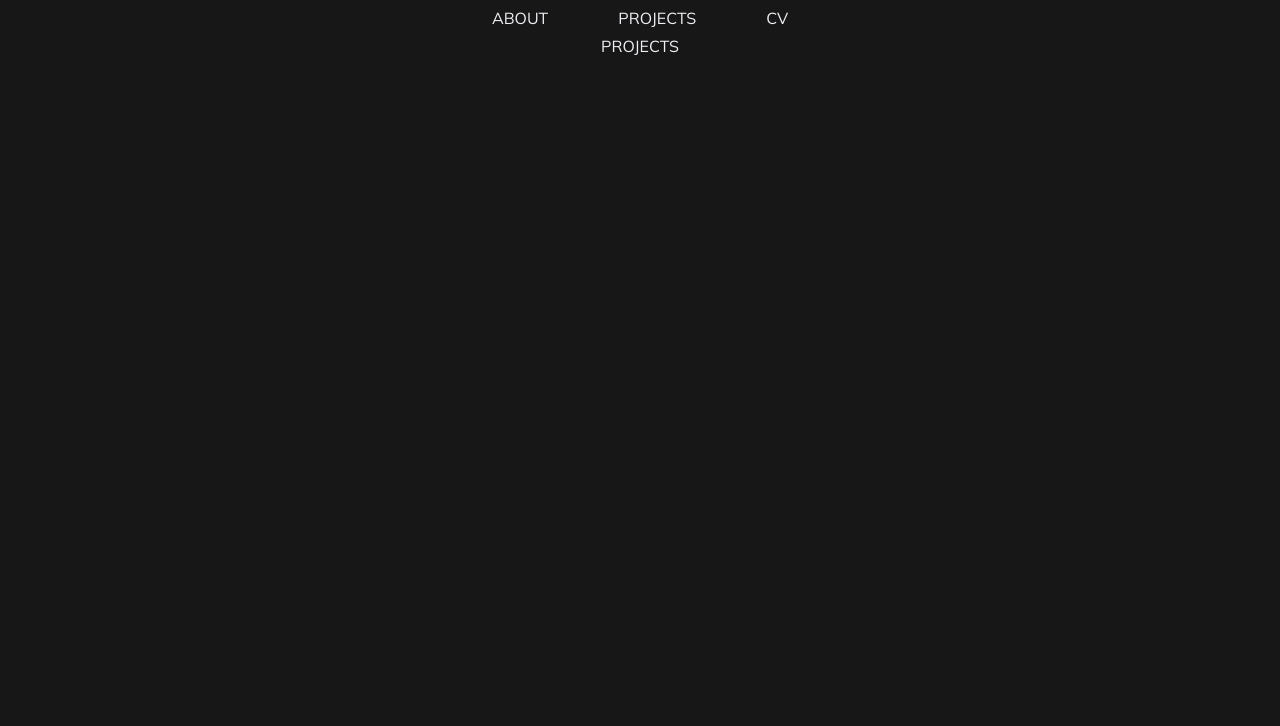
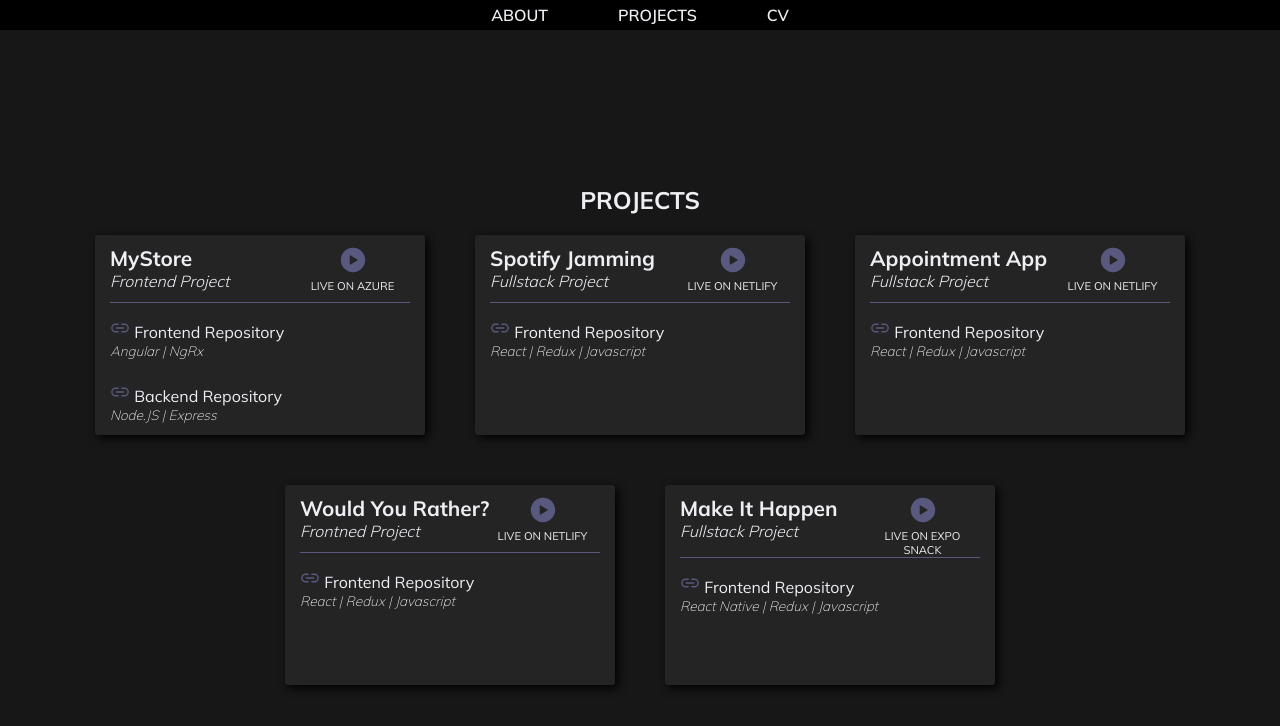
Before and after one commit to l3x-fx/l3x-fx-github, a React (Create React App) app: page /projects in a window 1280 px wide. Shown: the top 726 px of the page. Built offline with nearby package versions, Linux system fonts and the light colour scheme.

Commit message:
update projects

```diff
--- a/public/index.html
+++ b/public/index.html
@@ -37,4 +37,5 @@
       To create a production bundle, use `npm run build` or `yarn build`.
     -->
   </body>
+  <script src="https://unpkg.com/ionicons@latest/dist/ionicons.js"></script>
 </html>
--- a/src/App.css
+++ b/src/App.css
@@ -1,29 +1,84 @@
 @import url("https://fonts.googleapis.com/css2?family=Mulish:wght@200;300;400;500;600;700&display=swap");
+
 :root {
   --pale: #eeeef3;
-  --accent: #5c5ccc;
+  --accent: #595980;
   --grey: #242425;
   --darkgrey: #171718;
-  --lightgrey: #4f4f50;
+  --lightgrey: #2c2c2c;
 
   --basic-font: "Mulish", sans-serif;
 }
 .App {
+  display: flex;
+
+  flex-wrap: wrap;
+  align-items: flex-start;
+  justify-content: center;
   text-align: center;
   background-color: var(--darkgrey);
   height: 100vh;
   color: var(--pale);
   font-family: var(--basic-font);
 }
+ion-icon {
+  font-size: 64px;
+}
 a {
   text-decoration: none;
   color: var(--pale);
-  padding: 0 35px;
   cursor: pointer;
 }
 
 /* NAVBAR */
 .navbar {
   width: 100vw;
-  padding: 8px 0;
+  background-color: black;
+  padding: 5px 0;
+  margin-bottom: 30px;
 }
+.nav {
+  text-decoration: none;
+  font-weight: 600;
+  color: var(--pale);
+  padding: 0 35px;
+  cursor: pointer;
+}
+.nav:hover {
+  color: var(--accent);
+}
+/* ABOUT */
+.img {
+  margin-top: 30px;
+  display: flex;
+  align-items: center;
+  justify-content: center;
+  height: 200px;
+  padding: 0;
+}
+.ava {
+  z-index: 3;
+  height: 150px;
+  width: 150px;
+  border: 2px solid var(--accent);
+  border-radius: 100px;
+  transition: all 0.2s ease-out;
+  box-shadow: 3px 8px 10px rgba(0, 0, 0);
+}
+
+.ava:hover {
+  transform: scale(1.1);
+}
+
+.title {
+  font-weight: 200;
+}
+
+.contacts {
+  display: flex;
+  flex-direction: row;
+  align-items: center;
+  justify-content: center;
+}
+
+/* PROJECTS */
--- a/src/app/About.js
+++ b/src/app/About.js
@@ -1,13 +1,20 @@
 import React from "react"
+import ava from "../assets/ava.png"
 
 export const About = () => {
   return (
     <div>
-      <div>
-        <img></img>
+      <div className="img">
+        <img className="ava" src={ava}></img>
       </div>
       <h1>Sabine Fleischmann </h1>
-      <p>Web Deveoper</p>
+      <p className="title">Web Deveoper</p>
+
+      <div className="contacts">
+        <a href="https://www.linkedin.com/in/sabine-fleischmann-463a20236/">LinkedIn</a>
+        <a href="https://www.linkedin.com/in/sabine-fleischmann-463a20236/">Instaffo</a>
+        <a href="https://github.com/l3x-fx/">GitHub</a>
+      </div>
     </div>
   )
 }
--- a/src/app/Projects.js
+++ b/src/app/Projects.js
@@ -1,5 +1,119 @@
 import React from "react"
+import "./project.css"
 
 export const Projects = () => {
-  return <div>PROJECTS</div>
+  return (
+    <div>
+      <h2>PROJECTS</h2>
+      <div className="proj">
+        <div className="projcard">
+          <div className="title">
+            {/* MYSTORE */}
+            <p className="cardtitle">MyStore</p>
+            <p className="cartsubtitle">Frontend Project</p>
+          </div>
+          <div className="live">
+            <a href="https://lively-bush-066e13b03.4.azurestaticapps.net/">
+              <ion-icon name="play-circle"></ion-icon>
+              <p className="liveon">LIVE ON AZURE</p>
+            </a>
+          </div>
+          <div className="details">
+            <a className="repo" href="https://github.com/l3x-fx/MyStore">
+              <ion-icon name="link-outline"></ion-icon> Frontend Repository
+            </a>
+            <p className="tech">Angular | NgRx </p>
+            <a className="repo" href="https://github.com/l3x-fx/Storefront_Backend_Project">
+              <ion-icon name="link-outline"></ion-icon> Backend Repository
+            </a>
+            <p className="tech">Node.JS | Express </p>
+          </div>
+        </div>
+
+        {/* SPOTIFY */}
+        <div className="projcard">
+          <div className="title">
+            <p className="cardtitle">Spotify Jamming</p>
+            <p className="cartsubtitle">Fullstack Project</p>
+          </div>
+          <div className="live">
+            <a href="https://github.com/l3x-fx/SpotifyJamming">
+              <ion-icon name="play-circle"></ion-icon>
+              <p className="liveon">LIVE ON NETLIFY</p>
+            </a>
+          </div>
+
+          <div className="details">
+            <a className="repo" href="https://github.com/l3x-fx/SpotifyJamming">
+              <ion-icon name="link-outline"></ion-icon> Frontend Repository
+            </a>
+            <p className="tech">React | Redux | Javascript </p>
+          </div>
+        </div>
+
+        {/* APP APP */}
+        <div className="projcard">
+          <div className="title">
+            <p className="cardtitle">Appointment App</p>
+            <p className="cartsubtitle">Fullstack Project</p>
+          </div>
+          <div className="live">
+            <a href="https://github.com/l3x-fx/Appointment-Planner">
+              <ion-icon name="play-circle"></ion-icon>
+              <p className="liveon">LIVE ON NETLIFY</p>
+            </a>
+          </div>
+
+          <div className="details">
+            <a className="repo" href="https://github.com/l3x-fx/Appointment-Planner">
+              <ion-icon name="link-outline"></ion-icon> Frontend Repository
+            </a>
+            <p className="tech">React | Redux | Javascript </p>
+          </div>
+        </div>
+
+        {/* WOULD YOU RATHER? */}
+        <div className="projcard">
+          <div className="title">
+            <p className="cardtitle">Would You Rather?</p>
+            <p className="cartsubtitle">Frontned Project</p>
+          </div>
+          <div className="live">
+            <a href="https://github.com/l3x-fx/WouldYouRather">
+              <ion-icon name="play-circle"></ion-icon>
+              <p className="liveon">LIVE ON NETLIFY</p>
+            </a>
+          </div>
+
+          <div className="details">
+            <a className="repo" href="https://github.com/l3x-fx/WouldYouRather">
+              <ion-icon name="link-outline"></ion-icon> Frontend Repository
+            </a>
+            <p className="tech">React | Redux | Javascript </p>
+          </div>
+        </div>
+
+        {/* MAKE IT HAPPEN */}
+        <div className="projcard">
+          <div className="title">
+            <p className="cardtitle">Make It Happen</p>
+            <p className="cartsubtitle">Fullstack Project</p>
+          </div>
+          <div className="live">
+            <a href="https://snack.expo.dev/@l3x-fx/makeithappen">
+              <ion-icon name="play-circle"></ion-icon>
+              <p className="liveon">LIVE ON EXPO SNACK</p>
+            </a>
+          </div>
+
+          <div className="details">
+            <a className="repo" href="https://github.com/l3x-fx/MakeItHappen">
+              <ion-icon name="link-outline"></ion-icon> Frontend Repository
+            </a>
+            <p className="tech">React Native | Redux | Javascript</p>
+          </div>
+        </div>
+      </div>
+    </div>
+  )
 }
--- /dev/null
+++ b/src/app/project.css
@@ -0,0 +1,85 @@
+.proj {
+  display: flex;
+  flex-direction: row;
+  flex-wrap: wrap;
+  align-items: center;
+  justify-content: center;
+  gap: 50px;
+  width: 90vw;
+  margin: 10px 0;
+}
+.projcard {
+  display: grid;
+  grid-template-rows: 1fr 1fr 1fr;
+  grid-template-columns: 1fr 1fr 110px;
+  grid-template-areas:
+    "title title live"
+    "details details details"
+    "details details details";
+
+  height: 200px;
+  width: 300px;
+  padding: 0 15px;
+
+  border-radius: 3px;
+  background-color: var(--grey);
+  box-shadow: 3px 3px 10px black;
+}
+
+.projcard:hover {
+  background-color: var(--lightgrey);
+}
+
+.title {
+  grid-area: title;
+  text-align: left;
+}
+
+.cardtitle {
+  font-size: 1.3em;
+  font-weight: 700;
+  margin: 10px 0 0 0;
+}
+.cartsubtitle {
+  font-style: italic;
+  font-weight: 300;
+  margin: 0 0 8px 0;
+}
+
+.live {
+  grid-area: live;
+  padding-right: 5px;
+}
+ion-icon {
+  font-size: 30px;
+  padding: 10px 0 0 0;
+  color: var(--accent);
+}
+.liveon {
+  font-size: 0.7em;
+  padding: 0;
+  margin: 0;
+}
+
+.details {
+  padding-top: 5px;
+  grid-area: details;
+  text-align: left;
+  border-top: 1px solid var(--accent);
+}
+.repo {
+  margin: 0;
+  padding: 0;
+}
+.repo:hover {
+  text-decoration: underline;
+}
+.tech {
+  font-style: italic;
+  font-size: 0.85em;
+  font-weight: 200;
+  margin-top: 0;
+}
+.repo ion-icon {
+  font-size: 20px;
+}
--- a/src/index.css
+++ b/src/index.css
@@ -1,13 +1,12 @@
 body {
   margin: 0;
-  font-family: -apple-system, BlinkMacSystemFont, 'Segoe UI', 'Roboto', 'Oxygen',
-    'Ubuntu', 'Cantarell', 'Fira Sans', 'Droid Sans', 'Helvetica Neue',
-    sans-serif;
+  font-family: -apple-system, BlinkMacSystemFont, "Segoe UI", "Roboto", "Oxygen", "Ubuntu", "Cantarell", "Fira Sans",
+    "Droid Sans", "Helvetica Neue", sans-serif;
   -webkit-font-smoothing: antialiased;
   -moz-osx-font-smoothing: grayscale;
+  background-color: #171718;
 }
 
 code {
-  font-family: source-code-pro, Menlo, Monaco, Consolas, 'Courier New',
-    monospace;
+  font-family: source-code-pro, Menlo, Monaco, Consolas, "Courier New", monospace;
 }
```
Also changed, not shown: src/assets/ava.png (added).
